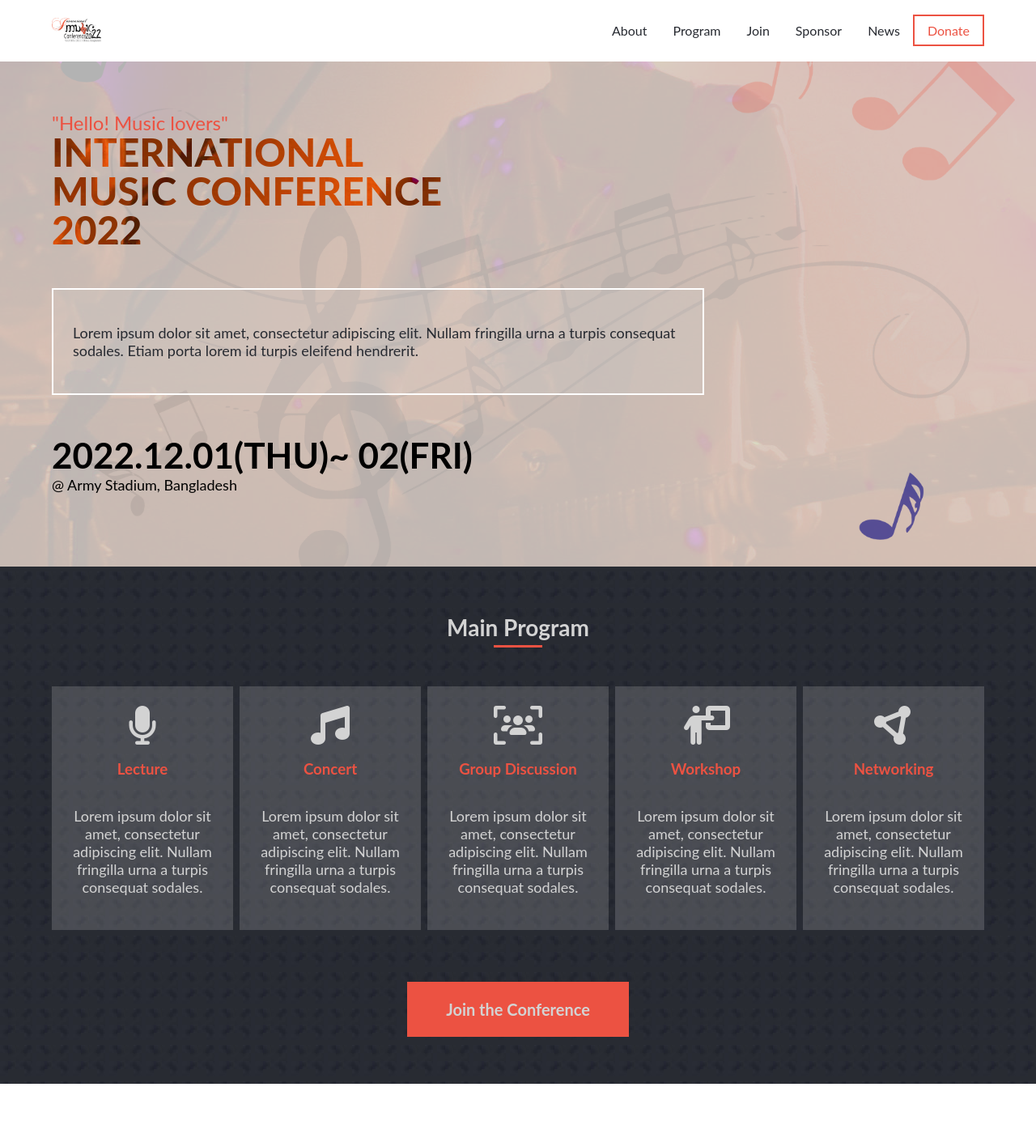
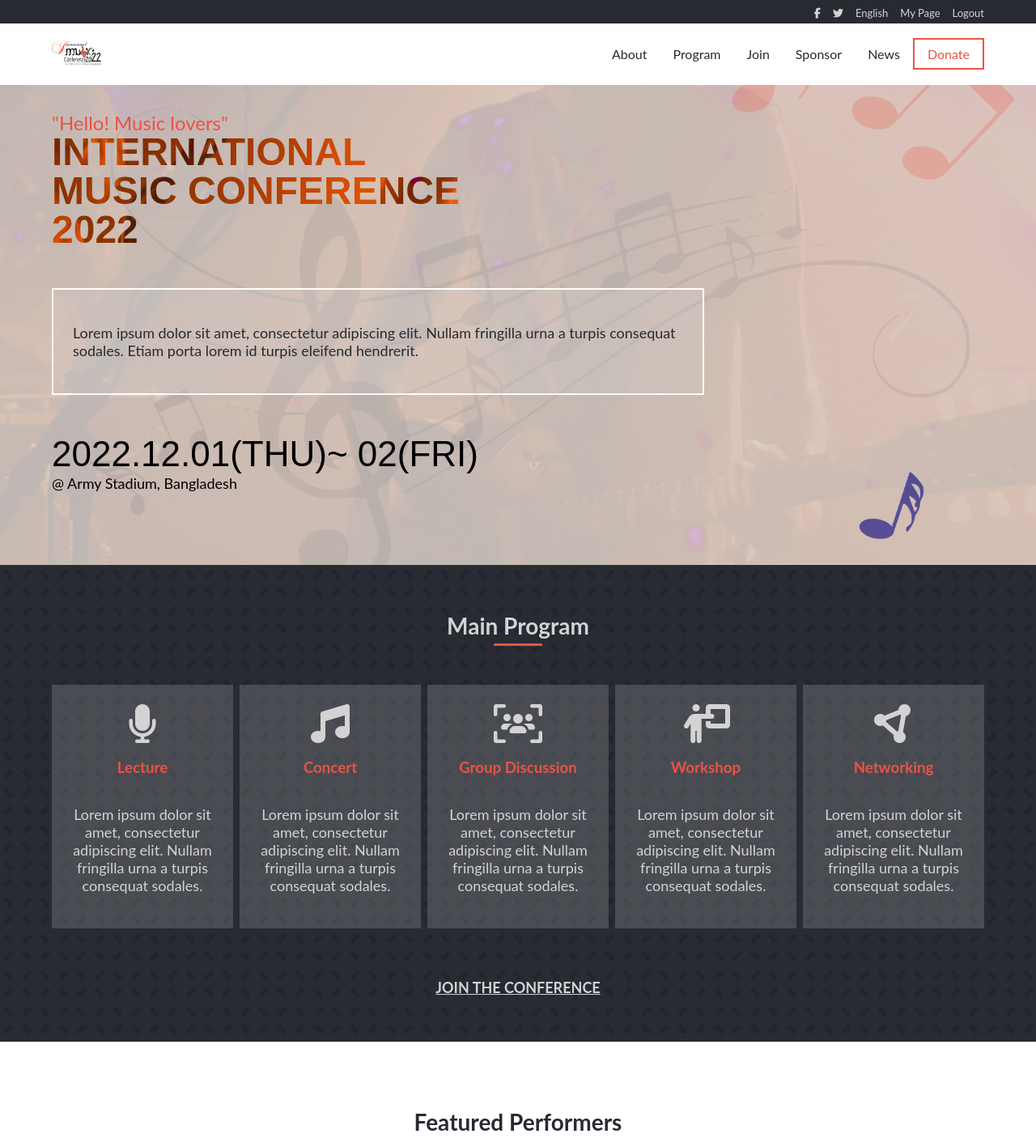
Before and after one commit to portfolio-roy/capstone-1, a plain HTML site: page index.html in a window 1280 px wide. Shown: the top 1406 px of the page at 81% size. Drawn offline with Linux system fonts and the light colour scheme; a web font is replaced by a local one.

Commit message:
Make changes require by the first code review

```diff
--- a/assets/css/style.css
+++ b/assets/css/style.css
@@ -1,4 +1,5 @@
 @import url("https://use.typekit.net/jxw0jvb.css");
+@import url("https://fonts.cdnfonts.com/css/cocogoose");
 
 .bg-nav {
   background-color: rgb(255 255 255 / 80%) !important;
@@ -118,6 +119,10 @@ section .container {
 }
 
 .site-title {
+  display: none;
+}
+
+.top-nav {
   display: none;
 }
 
@@ -245,7 +250,7 @@ section .container {
   /* stylelint-disable-next-line */
   background-clip: text;
   text-transform: uppercase;
-  font-weight: 800;
+  font-family: COCOGOOSE, sans-serif;
 }
 
 .info-box {
@@ -258,7 +263,7 @@ section .container {
 
 .banner-schedule {
   font-size: 44px;
-  font-weight: bolder;
+  font-family: COCOGOOSE, sans-serif;
 }
 
 .m-0 {
@@ -423,6 +428,10 @@ button,
 
 .btn-white i {
   color: #ec5242;
+}
+
+.btn-program {
+  text-decoration: none;
 }
 
 #about .banner-text {
@@ -654,6 +663,35 @@ footer .footer-logo {
     width: 100%;
   }
 
+  .top-nav {
+    display: flex !important;
+    flex-direction: row;
+    align-items: center;
+    justify-content: flex-end;
+    background-color: #272a31;
+    padding: 0 5%;
+    width: 100%;
+  }
+
+  .top-nav .top-menu {
+    list-style-type: none;
+    padding: 0;
+    display: flex;
+    gap: 15px;
+    justify-content: flex-end;
+    margin: 5px 0;
+  }
+
+  .top-nav .top-menu .top-nav-link {
+    font-size: small;
+    text-decoration: none;
+    color: #d3d3d3;
+  }
+
+  .top-nav .top-menu .top-nav-link:hover {
+    color: #ec5242;
+  }
+
   .navbar {
     background-color: white;
     position: fixed;
@@ -840,6 +878,21 @@ footer .footer-logo {
   .spacer-auto {
     height: 8px;
   }
+
+  .btn-program {
+    background: transparent;
+    text-decoration: underline;
+    text-transform: uppercase;
+    color: #d3d3d3;
+    font-size: 18px;
+    padding: 0;
+    transition: 500ms ease;
+  }
+
+  .btn-program:hover {
+    color: #ec5242;
+    background: transparent;
+  }
 }
 
 @media screen and (min-width: 1440px) {
--- a/index.html
+++ b/index.html
@@ -11,6 +11,25 @@
 <body id="home">
 
         <header class="navbar">
+            <nav class="top-nav">
+                <ul class="top-menu">
+                    <li class="top-nav-item">
+                        <a href="#" class="top-nav-link"><i class="fa-brands fa-facebook-f"></i></a>
+                    </li>
+                    <li class="top-nav-item">
+                        <a href="#" class="top-nav-link"><i class="fa-brands fa-twitter"></i></a>
+                    </li>
+                    <li class="top-nav-item">
+                        <a href="#" class="top-nav-link">English</a>
+                    </li>
+                    <li class="top-nav-item">
+                        <a href="#" class="top-nav-link">My Page</a>
+                    </li>
+                    <li class="top-nav-item">
+                        <a href="#" class="top-nav-link">Logout</a>
+                    </li>
+                </ul>
+            </nav>
             <nav class="main-nav container">
               <a class="site-title" href="/"><img src="./assets/images/music-logo.png" class="nav-logo" alt=""></a>
               <ul class="main-menu">
@@ -129,7 +148,7 @@
     </div>
                 </div>
                 <div class="spacer-64"></div>
-                <button class="btn-primary">Join the Conference</button>
+                <a href="#" class="button btn-primary btn-program">Join the Conference</a>
             </div>
             <div class="spacer-58"></div>
         </section>
```
Also changed, not shown: assets/fonts/cocogoose/Cocogoose Pro Italic-trial.ttf (deleted), assets/fonts/cocogoose/Cocogoose Pro Light Italic-trial.ttf (deleted), assets/fonts/cocogoose/Cocogoose Pro Light-trial.ttf (deleted), assets/fonts/cocogoose/Cocogoose Pro Semilight Italic-trial.ttf (deleted), assets/fonts/cocogoose/Cocogoose Pro Semilight-trial.ttf (deleted), assets/fonts/cocogoose/Cocogoose Pro Thin Italic-trial.ttf (deleted), assets/fonts/cocogoose/Cocogoose Pro Thin-trial.ttf (deleted), assets/fonts/cocogoose/Cocogoose Pro UltraLight Italic-trial.ttf (deleted), assets/fonts/cocogoose/Cocogoose Pro Ultralight-trial.ttf (deleted), assets/fonts/cocogoose/cocogoose.ttf (renamed from assets/fonts/cocogoose/Cocogoose Pro-trial.ttf), 1 other file.
